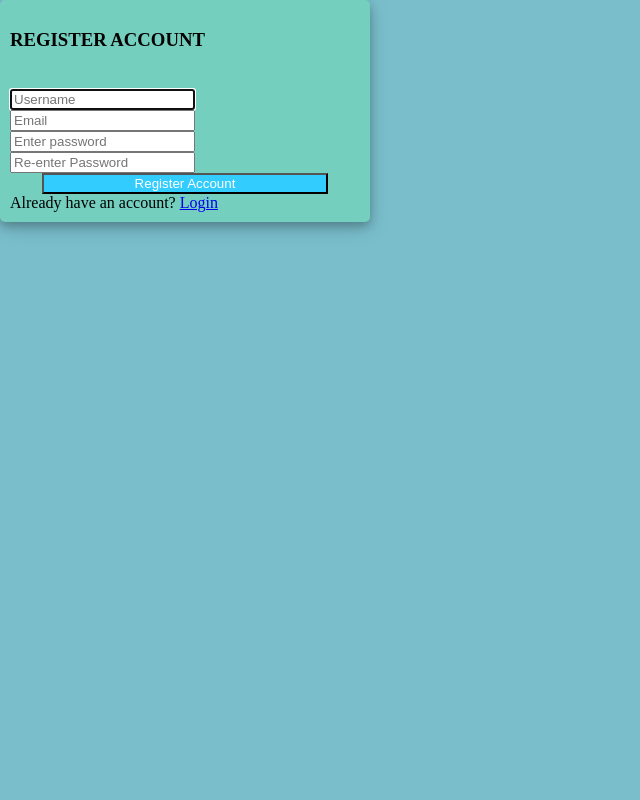
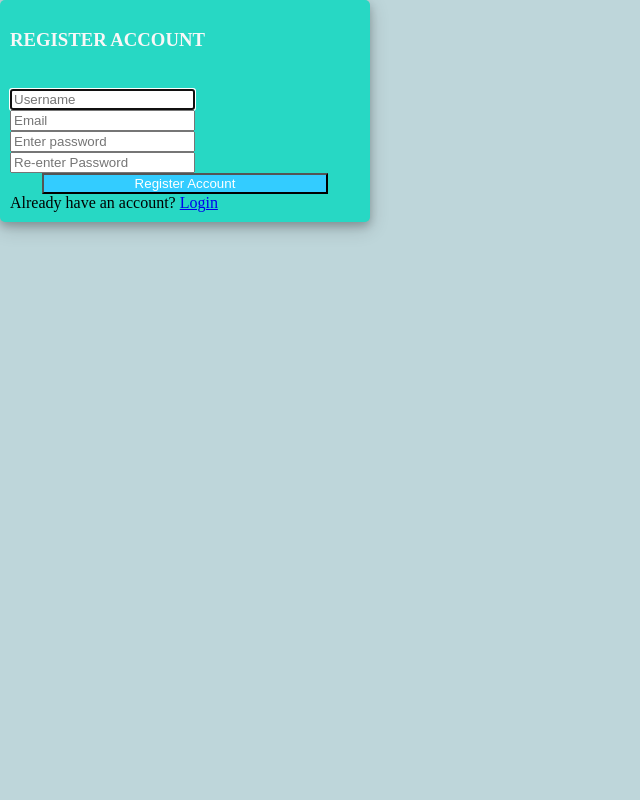
Before and after one commit to shiwanijain12/Event_Management, a Django app: page /register/ in a window 1280 px wide. Shown: the whole page, without its empty margins (0-640 px from the left). Run offline with Django 4.2, Linux system fonts and the light colour scheme.

Commit message:
register css

```diff
--- a/event/templates/event/register.html
+++ b/event/templates/event/register.html
@@ -8,13 +8,13 @@
 		margin: 0;
 		padding: 0;
 		height: 100%;
-		background: #7abecc;
+		background: #bed6da;
 	}
 	.user_card {
 		width: 350px;
 		margin-top:auto ;
 		margin-bottom: auto;
-		background: #74cfbf;
+		background: #27d8c4;
 		position: relative;
 		display: flex;
 		justify-content: center;
@@ -32,7 +32,7 @@
 	}
 
 	#form-title{
-		color: #050202;
+		color: #f9f7f7;
 	}
 	.login_btn {
 		width: 100%;
@@ -74,25 +74,25 @@
 					{% csrf_token %}
 					<div class="input-group mb-3">
 						<div class="input-group-append">
-							<span class="input-group-text"><i class="fas fa-user"></i></span>
+							<span class="input-group-text"></span>
 						</div>
 						{{form.username}}
 					</div>
 					<div class="input-group mb-2">
 						<div class="input-group-append">
-							<span class="input-group-text"><i class="fas fa-envelope-square"></i></span>
+							<span class="input-group-text"></span>
 						</div>
 						{{form.email}}
 					</div>
 					<div class="input-group mb-2">
 						<div class="input-group-append">
-							<span class="input-group-text"><i class="fas fa-key"></i></span>
+							<span class="input-group-text"></span>
 						</div>
 						{{form.password1}}
 					</div>
 					<div class="input-group mb-2">
 						<div class="input-group-append">
-							<span class="input-group-text"><i class="fas fa-key"></i></span>
+							<span class="input-group-text"></span>
 						</div>
 						{{form.password2}}
 					</div>
```
Also changed, not shown: event/templates/event/login.html (+7 -7 lines), db.sqlite3.
